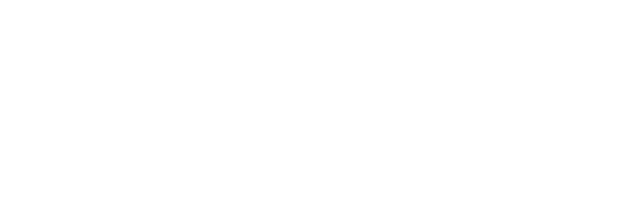
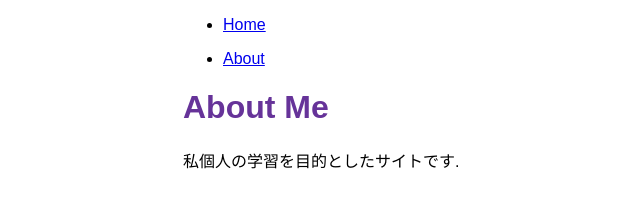
Before and after one commit to yamat0jp/react-tic-tac, a Gatsby site: page /about in a window 1280 px wide. Shown: the whole page, without its empty margins (207-847 px from the left). Built offline with nearby package versions, Linux system fonts and the light colour scheme; Gatsby itself is replaced by a stand-in of ours.

Commit message:
AboutPage complete

```diff
--- a/src/pages/about.js
+++ b/src/pages/about.js
@@ -1,10 +1,12 @@
 import * as React from 'react'
-import Layout from '../components/layout'
+import { Layout } from '../components/layout'
 
 const AboutPage = () => {
-    <Layout pageTitle="About Me">
-        <p>私個人の学習を目的としたサイトです.</p>
-    </Layout>
+    return (
+        <Layout pageTitle="About Me">
+            <p>私個人の学習を目的としたサイトです.</p>
+        </Layout>
+    )
 }
 
 export default AboutPage
```
